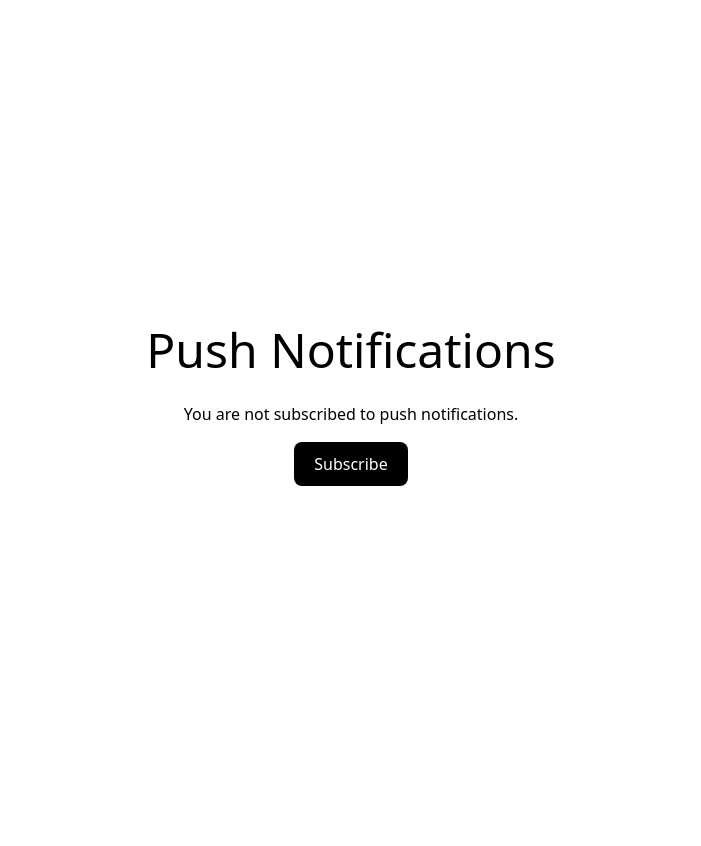
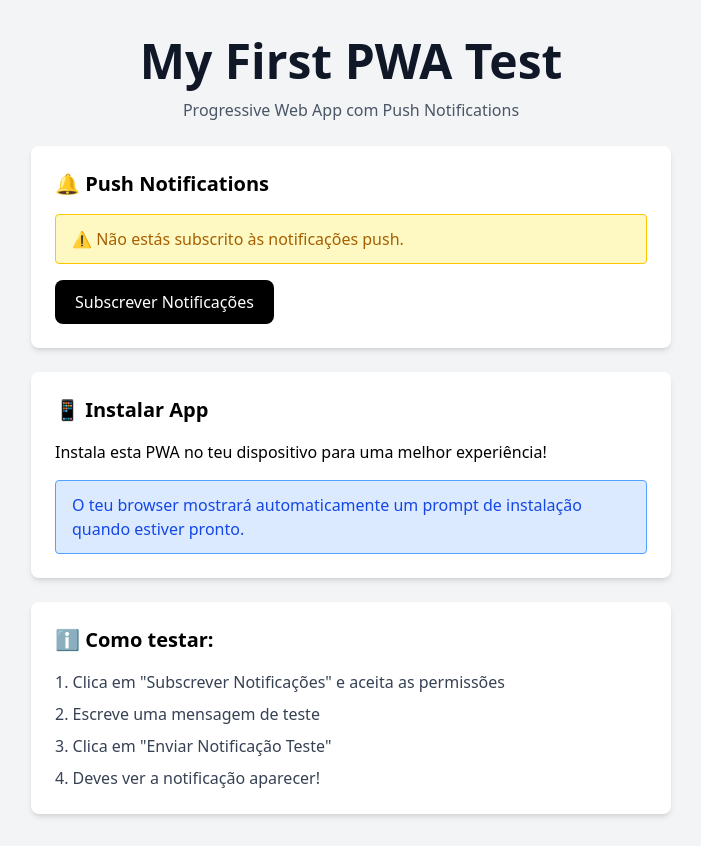
Before and after one commit to TRProjects98/pwa_test, a Next.js app: page / in a window 1280 px wide. Shown: the whole page, without its empty margins (289-990 px from the left). Before the commit the page ends 800 px from the top, so only its background shows below. Built offline with nearby package versions, Linux system fonts and the light colour scheme; no server answers; what web-push would draw is missing.

Commit message:
Push Notifications 2

```diff
--- a/app/actions.ts
+++ b/app/actions.ts
@@ -3,44 +3,50 @@
 import webpush from 'web-push'
 
 webpush.setVapidDetails(
-  '<mailto:your-email@example.com>',
-  process.env.NEXT_PUBLIC_VAPID_PUBLIC_KEY,
+  'mailto:reistiago64@gmail.com', // Substitui pelo teu email
+  process.env.NEXT_PUBLIC_VAPID_PUBLIC_KEY!,
   process.env.VAPID_PRIVATE_KEY!
 )
 
-let subscription: PushSubscription | null = null
+// Em produção, guardarias isto numa base de dados
+// Por agora, vamos usar uma variável simples para testar
+import type { PushSubscription as WebPushSubscription } from 'web-push'
 
-export async function subscribeUser(sub: PushSubscription) {
+let subscription: WebPushSubscription | null = null
+
+export async function subscribeUser(sub: WebPushSubscription) {
   subscription = sub
-  // In a production environment, you would want to store the subscription in a database
-  // For example: await db.subscriptions.create({ data: sub })
+  // Em produção: await db.subscriptions.create({ data: sub })
+  console.log('Utilizador subscrito às notificações:', sub.endpoint)
   return { success: true }
 }
 
 export async function unsubscribeUser() {
   subscription = null
-  // In a production environment, you would want to remove the subscription from the database
-  // For example: await db.subscriptions.delete({ where: { ... } })
+  // Em produção: await db.subscriptions.delete({ where: { ... } })
+  console.log('Utilizador cancelou subscrição')
   return { success: true }
 }
 
 export async function sendNotification(message: string) {
   if (!subscription) {
-    throw new Error('No subscription available')
+    throw new Error('Nenhuma subscrição disponível')
   }
 
   try {
     await webpush.sendNotification(
       subscription,
       JSON.stringify({
-        title: 'Test Notification',
+        title: 'PWA Test Notification',
         body: message,
-        icon: '/icon.png',
+        icon: '/head.png',
+        badge: '/head.png',
       })
     )
+    console.log('Notificação enviada com sucesso')
     return { success: true }
   } catch (error) {
-    console.error('Error sending push notification:', error)
-    return { success: false, error: 'Failed to send notification' }
+    console.error('Erro ao enviar notificação:', error)
+    return { success: false, error: 'Falha ao enviar notificação' }
   }
 }
--- a/app/page.js
+++ b/app/page.js
@@ -3,23 +3,24 @@
 import { useState, useEffect } from 'react'
 import { subscribeUser, unsubscribeUser, sendNotification } from './actions'
 
+// Função utilitária para converter chave VAPID
 function urlBase64ToUint8Array(base64String) {
   const padding = '='.repeat((4 - (base64String.length % 4)) % 4)
   const base64 = (base64String + padding).replace(/-/g, '+').replace(/_/g, '/')
-
   const rawData = window.atob(base64)
   const outputArray = new Uint8Array(rawData.length)
-
   for (let i = 0; i < rawData.length; ++i) {
     outputArray[i] = rawData.charCodeAt(i)
   }
   return outputArray
 }
 
-export default function PushNotificationManager() {
+// Componente para gerir Push Notifications
+function PushNotificationManager() {
   const [isSupported, setIsSupported] = useState(false)
   const [subscription, setSubscription] = useState(null)
   const [message, setMessage] = useState('')
+  const [isLoading, setIsLoading] = useState(false)
 
   useEffect(() => {
     if ('serviceWorker' in navigator && 'PushManager' in window) {
@@ -29,63 +30,210 @@ export default function PushNotificationManager() {
   }, [])
 
   async function registerServiceWorker() {
+    try {
+      console.log('A registar Service Worker...')
       const registration = await navigator.serviceWorker.register('/sw.js', {
         scope: '/',
         updateViaCache: 'none',
       })
+      console.log('Service Worker registado:', registration)
+
       const sub = await registration.pushManager.getSubscription()
       setSubscription(sub)
+      console.log('Subscrição atual:', sub)
+    } catch (error) {
+      console.error('Erro ao registar Service Worker:', error)
+    }
   }
 
   async function subscribeToPush() {
+    try {
+      setIsLoading(true)
+      console.log('A subscrever às notificações push...')
+
       const registration = await navigator.serviceWorker.ready
       const sub = await registration.pushManager.subscribe({
         userVisibleOnly: true,
-      applicationServerKey: urlBase64ToUint8Array(process.env.NEXT_PUBLIC_VAPID_PUBLIC_KEY),
+        applicationServerKey: urlBase64ToUint8Array(
+          process.env.NEXT_PUBLIC_VAPID_PUBLIC_KEY
+        ),
       })
+
       setSubscription(sub)
       const serializedSub = JSON.parse(JSON.stringify(sub))
       await subscribeUser(serializedSub)
+      console.log('Subscrito com sucesso!')
+    } catch (error) {
+      console.error('Erro ao subscrever:', error)
+      alert('Erro ao subscrever às notificações. Verifica as permissões.')
+    } finally {
+      setIsLoading(false)
+    }
   }
 
   async function unsubscribeFromPush() {
+    try {
+      setIsLoading(true)
       await subscription?.unsubscribe()
       setSubscription(null)
       await unsubscribeUser()
+      console.log('Subscrição cancelada')
+    } catch (error) {
+      console.error('Erro ao cancelar subscrição:', error)
+    } finally {
+      setIsLoading(false)
+    }
   }
 
   async function sendTestNotification() {
-    if (subscription) {
-      await sendNotification(message)
+    if (!message.trim()) {
+      alert('Por favor, escreve uma mensagem!')
+      return
+    }
+
+    try {
+      setIsLoading(true)
+      console.log('A enviar notificação...')
+      const result = await sendNotification(message)
+      if (result.success) {
+        alert('Notificação enviada!')
         setMessage('')
+      } else {
+        alert('Erro ao enviar notificação')
+      }
+    } catch (error) {
+      console.error('Erro:', error)
+      alert('Erro ao enviar notificação')
+    } finally {
+      setIsLoading(false)
     }
   }
 
   if (!isSupported) {
-    return <p>Push notifications are not supported in this browser.</p>
+    return (
+      <div className="bg-red-100 border border-red-400 text-red-700 px-4 py-3 rounded">
+        <p>Push notifications não são suportadas neste browser.</p>
+      </div>
+    )
   }
 
   return (
-    <div className='flex items-center justify-center flex-col h-screen gap-4'>
-      <h1>Push Notifications</h1>
+    <div className="bg-white p-6 rounded-lg shadow-md">
+      <h3 className="text-xl font-bold mb-4">🔔 Push Notifications</h3>
+
       {subscription ? (
-        <>
-          <p>You are subscribed to push notifications.</p>
-          <button onClick={unsubscribeFromPush}>Unsubscribe</button>
+        <div className="space-y-4">
+          <div className="bg-green-100 border border-green-400 text-green-700 px-4 py-3 rounded">
+            ✅ Estás subscrito às notificações push!
+          </div>
+
+          <button
+            onClick={unsubscribeFromPush}
+            disabled={isLoading}
+            className="bg-red-500 hover:bg-red-600 text-white px-4 py-2 rounded disabled:opacity-50"
+          >
+            {isLoading ? 'A processar...' : 'Cancelar Subscrição'}
+          </button>
+
+          <div className="mt-4">
+            <label className="block text-sm font-medium mb-2">
+              Mensagem de teste:
+            </label>
             <input
               type="text"
-            placeholder="Enter notification message"
+              placeholder="Escreve a tua mensagem aqui..."
               value={message}
               onChange={(e) => setMessage(e.target.value)}
+              className="w-full border border-gray-300 px-3 py-2 rounded focus:outline-none focus:border-blue-500"
             />
-          <button onClick={sendTestNotification}>Send Test</button>
-        </>
+            <button
+              onClick={sendTestNotification}
+              disabled={isLoading || !message.trim()}
+              className="mt-2 bg-blue-500 hover:bg-blue-600 text-white px-4 py-2 rounded disabled:opacity-50"
+            >
+              {isLoading ? 'A enviar...' : 'Enviar Notificação Teste'}
+            </button>
+          </div>
+        </div>
       ) : (
-        <>
-          <p>You are not subscribed to push notifications.</p>
-          <button onClick={subscribeToPush}>Subscribe</button>
-        </>
+        <div className="space-y-4">
+          <div className="bg-yellow-100 border border-yellow-400 text-yellow-700 px-4 py-3 rounded">
+            ⚠️ Não estás subscrito às notificações push.
+          </div>
+          <button
+            onClick={subscribeToPush}
+            disabled={isLoading}
+            className="bg-green-500 hover:bg-green-600 text-white px-4 py-2 rounded disabled:opacity-50"
+          >
+            {isLoading ? 'A processar...' : 'Subscrever Notificações'}
+          </button>
+        </div>
       )}
     </div>
   )
 }
+
+// Componente para instalar a PWA
+function InstallPrompt() {
+  const [isIOS, setIsIOS] = useState(false)
+  const [isStandalone, setIsStandalone] = useState(false)
+
+  useEffect(() => {
+    setIsIOS(
+      /iPad|iPhone|iPod/.test(navigator.userAgent) && !(window).MSStream
+    )
+    setIsStandalone(window.matchMedia('(display-mode: standalone)').matches)
+  }, [])
+
+  if (isStandalone) {
+    return null // Não mostra se já estiver instalada
+  }
+
+  return (
+    <div className="bg-white p-6 rounded-lg shadow-md">
+      <h3 className="text-xl font-bold mb-4">📱 Instalar App</h3>
+      <p className="mb-4">Instala esta PWA no teu dispositivo para uma melhor experiência!</p>
+
+      {isIOS ? (
+        <div className="bg-blue-100 border border-blue-400 text-blue-700 px-4 py-3 rounded">
+          <p>
+            Para instalar no iOS: toca no botão partilhar
+            <span className="mx-1">⎋</span>
+            e depois "Adicionar ao Ecrã Principal"
+            <span className="mx-1">➕</span>
+          </p>
+        </div>
+      ) : (
+        <div className="bg-blue-100 border border-blue-400 text-blue-700 px-4 py-3 rounded">
+          <p>O teu browser mostrará automaticamente um prompt de instalação quando estiver pronto.</p>
+        </div>
+      )}
+    </div>
+  )
+}
+
+export default function Home() {
+  return (
+    <div className="min-h-screen bg-gray-100 py-8">
+      <div className="max-w-2xl mx-auto px-4 space-y-6">
+        <div className="text-center">
+          <h1 className="text-3xl font-bold text-gray-900">My First PWA Test</h1>
+          <p className="text-gray-600 mt-2">Progressive Web App com Push Notifications</p>
+        </div>
+
+        <PushNotificationManager />
+        <InstallPrompt />
+
+        <div className="bg-white p-6 rounded-lg shadow-md">
+          <h3 className="text-xl font-bold mb-4">ℹ️ Como testar:</h3>
+          <ol className="list-decimal list-inside space-y-2 text-gray-700">
+            <li>Clica em "Subscrever Notificações" e aceita as permissões</li>
+            <li>Escreve uma mensagem de teste</li>
+            <li>Clica em "Enviar Notificação Teste"</li>
+            <li>Deves ver a notificação aparecer!</li>
+          </ol>
+        </div>
+      </div>
+    </div>
+  )
+}
--- a/app/sw.js
+++ /dev/null
@@ -1,22 +0,0 @@
-self.addEventListener('push', function (event) {
-  if (event.data) {
-    const data = event.data.json()
-    const options = {
-      body: data.body,
-      icon: data.icon || '/icon.png',
-      badge: '/badge.png',
-      vibrate: [100, 50, 100],
-      data: {
-        dateOfArrival: Date.now(),
-        primaryKey: '2',
-      },
-    }
-    event.waitUntil(self.registration.showNotification(data.title, options))
-  }
-})
-
-self.addEventListener('notificationclick', function (event) {
-  console.log('Notification click received.')
-  event.notification.close()
-  event.waitUntil(clients.openWindow('<https://your-website.com>'))
-})
--- a/package.json
+++ b/package.json
@@ -18,6 +18,7 @@
     "@tailwindcss/postcss": "^4",
     "@types/node": "22.15.30",
     "@types/react": "19.1.6",
+    "@types/web-push": "^3.6.4",
     "tailwindcss": "^4",
     "typescript": "5.8.3"
   }
```
Also changed, not shown: public/sw.js (added, +71 -0 lines), 1 other file (tests, documents, lock files or other folders). Lines whose indentation alone changed are shown as unchanged.
